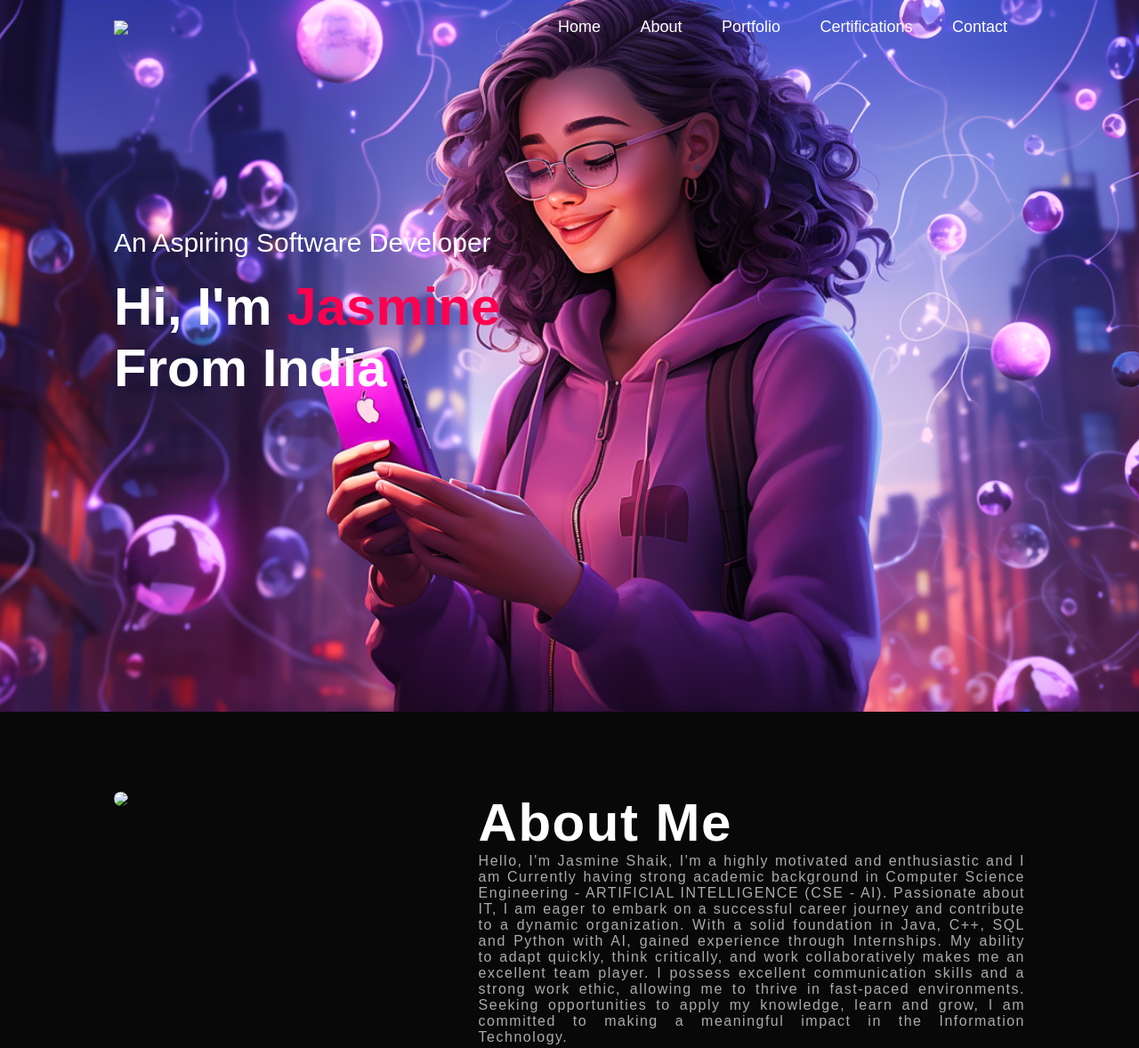
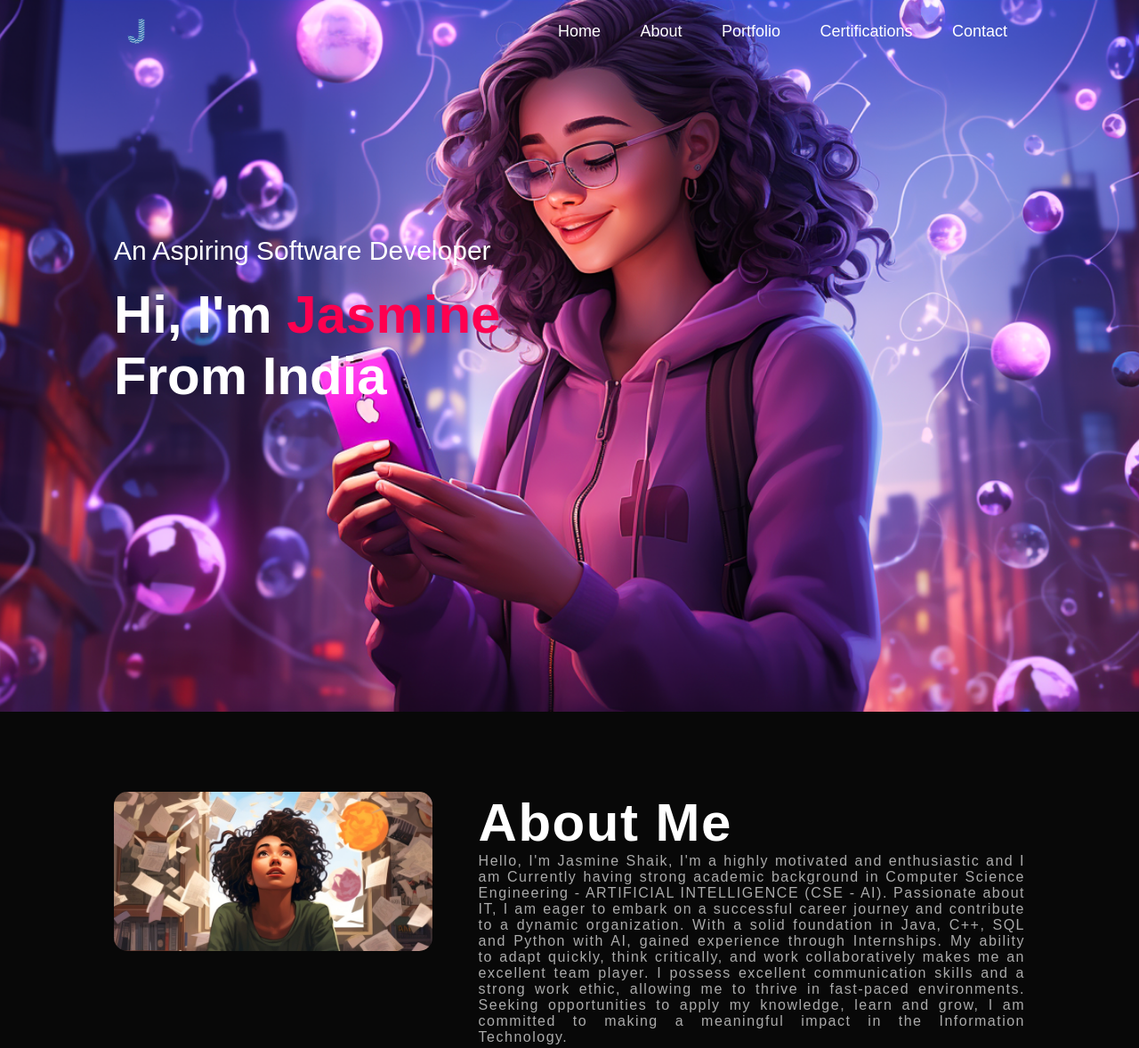
Before and after one commit to Iam-Javed/jasmine-portfolio, a plain HTML site: page index.html in a window 1280 px wide. Shown: the top 1178 px of the page at 89% size. Drawn offline with Linux system fonts and the light colour scheme; files whose address does not match are found by name.

Commit message:
Update index.html

```diff
--- a/index.html
+++ b/index.html
@@ -6,7 +6,7 @@
     <meta http-equiv="X-UA-Compatible" content="IE=edge">
     <meta name="viewport" content="width=device-width, initial-scale=1.0">
     <title>Personal Portfolio Website</title>
-    <link rel="shortcut icon" href="j-letter-logo-or-j-text-logo-and-j-word-logo-design-free-png.webp" type="image/x-icon">
+    <link rel="shortcut icon" href="img/j-letter-logo-or-j-text-logo-and-j-word-logo-design-free-png.webp" type="image/x-icon">
     <link rel="stylesheet" href="style.css">
     <script src="https://kit.fontawesome.com/e674bba739.js" crossorigin="anonymous"></script>
 </head>
@@ -15,7 +15,7 @@
     <div id="header">
         <div class="container">
             <nav>
-                <img src="j-letter-logo-or-j-text-logo-and-j-word-logo-design-free-png.webp" class="logo"></img>
+                <img src="img/j-letter-logo-or-j-text-logo-and-j-word-logo-design-free-png.webp" class="logo"></img>
                 <ul>
                     <li><a href="#">Home</a></li>
                     <li><a href="#about">About</a></li>
@@ -37,7 +37,7 @@
         <div class="container">
             <div class="row">
                 <div class="about-col-1">
-                    <img src="announcement_image.jpg">
+                    <img src="img/announcement_image.jpg">
                 </div>
                 <div class="about-col-2">
                     <h1 class="sub-title">About Me</h1>
```
